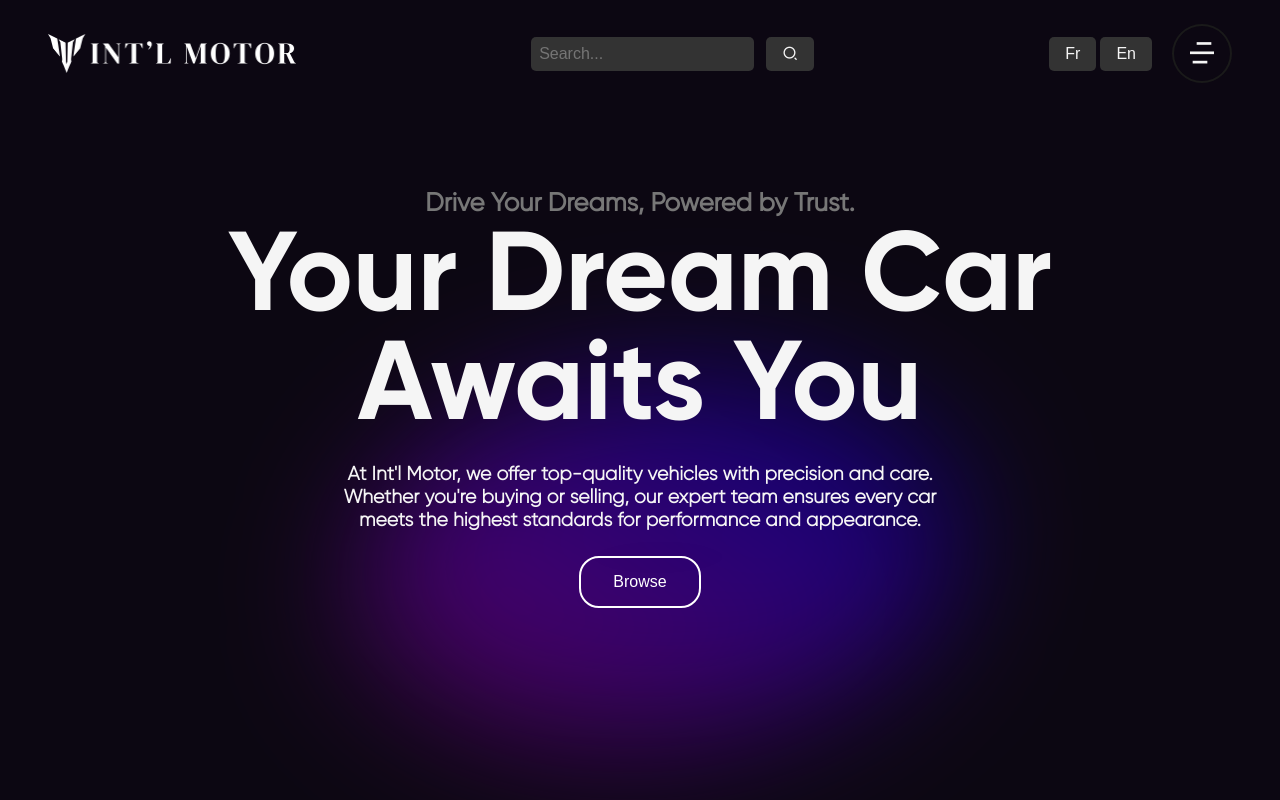
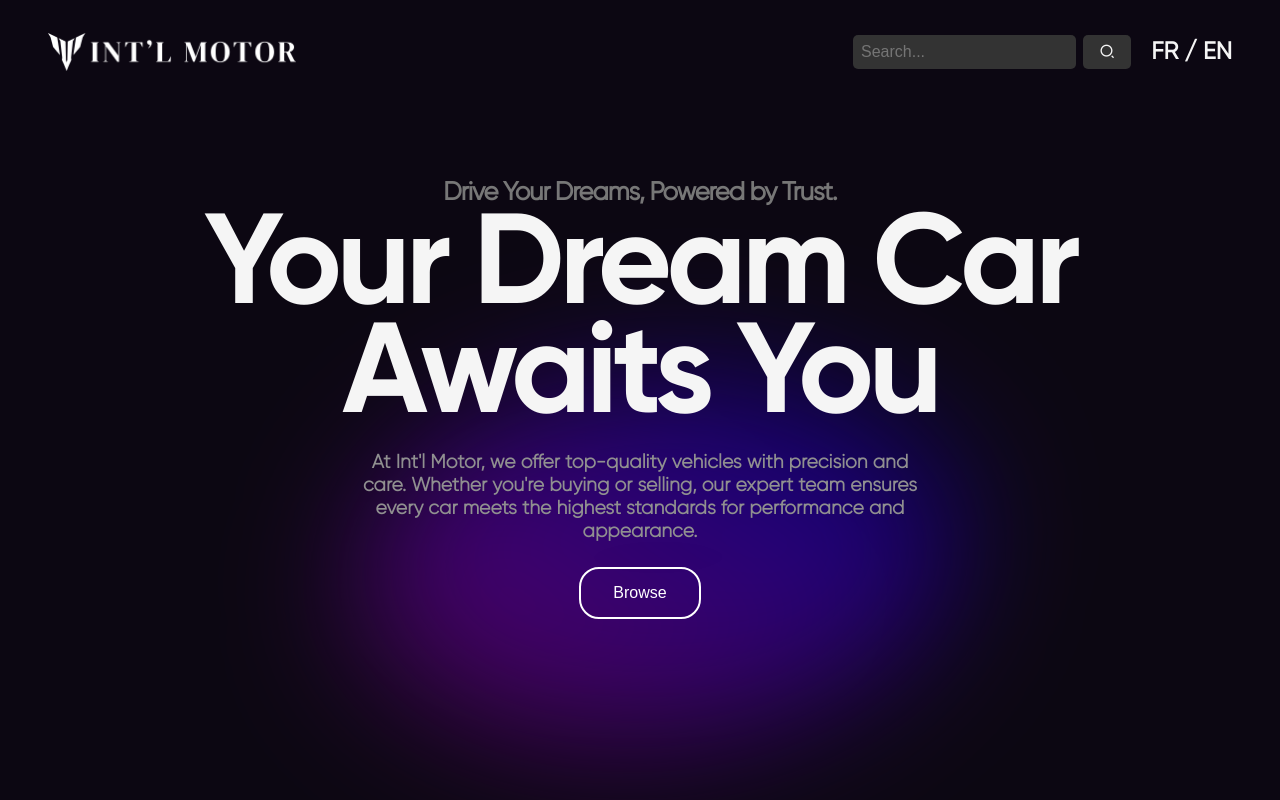
Before and after one commit to Sandesh13fr/AC-Demo-Webpage, a plain HTML site: page index.html in a window 1280 px wide. Drawn offline with nearby package versions, Linux system fonts and the light colour scheme.

Commit message:
minimal changessss

```diff
--- a/index.html
+++ b/index.html
@@ -17,18 +17,23 @@
         <div id="logoContainer">
             <a href=""><img src="./Assets/photos/3.Logo_Horizontale_Blanc_sanstagline.png" alt="logo"></a>
         </div>
+        <nav></nav>
         <!--Adding Search Bar-->
-        <div id="searchContainer">
-            <input type="text" id="searchInput" placeholder="Search...">
-            <button id="searchButton"><i class="ri-search-2-line"></i></button>
-        </div>
+
         <!--Adding change Language-->
-        <div class="language-opts">
-            <div>
-                <button value="Fr">Fr</button>
-                <button value="En">En</button>
+        <div class="container">
+            <div id="searchContainer">
+                <input type="text" id="searchInput" placeholder="Search...">
+                <button id="searchButton"><i class="ri-search-2-line"></i></button>
             </div>
-            <i class="ri-menu-4-line"></i>
+            <div class="language-opts">
+                <div class="language">
+                    <!-- <button value="Fr">Fr</button>/
+                    <button value="En">En</button> -->
+                    <h2><span class="fre">FR</span> / <span class="eng">EN</span></h2>
+                </div>
+                <i class="ri-menu-4-line"></i>
+            </div>
         </div>
     </header>
     <div id="full">
--- a/style.css
+++ b/style.css
@@ -58,18 +58,20 @@ body {
 .home .center-header1 h1 {
     font-family: "GilroyBold";
     font-weight: bold;
-    font-size: 7rem;
+    font-size: 8rem;
     z-index: 1;
     line-height: 6.8rem;
+    letter-spacing: -5px;
 }
 
 .home .center-header1 p {
-    width: 50%;
+    width: 45%;
     text-align: center;
     margin-top: 20px;
     font-family: light;
     font-weight: 600;
     font-size: 1.2rem;
+    color: #909090;
 }
 
 .home .center-header1 h2 {
@@ -80,6 +82,8 @@ body {
     z-index: 1;
     margin-bottom: 5px;
     color: #777777;
+    letter-spacing: -1px;
+
 }
 
 .btnContainer {
@@ -161,15 +165,16 @@ header {
             height: 100%;
             width: 100%;
             object-fit: contain;
-            }
+            transition: all ease-in 0.9s;
+        }
 
-        img:hover{
+        img:hover {
             transform: scale(1.2);
-            -webkit-transform: scale(1.2);
-            -moz-transform: scale(1.2);
-            -ms-transform: scale(1.2);
-            -o-transform: scale(1.2);
-}
+            -webkit-transform: scale(1.1);
+            -moz-transform: scale(1.1);
+            -ms-transform: scale(1.1);
+            -o-transform: scale(1.1);
+        }
     }
 
     nav {
@@ -192,7 +197,7 @@ header {
 
     input[type="text"] {
         padding: 0.5rem;
-        margin-right: 0.5rem;
+        margin-right: 0.2rem;
         border: none;
         border-radius: 5px;
         background-color: #333333;
@@ -205,30 +210,15 @@ header {
         background-color: #555555;
     }
 
-    button {
+    #searchButton {
         padding: 0.5rem 1rem;
-        border: none;
         border-radius: 5px;
         background-color: #333333;
         color: whitesmoke;
         cursor: pointer;
         font-size: 1rem;
         transition: background-color 0.3s ease;
-
-        &:hover {
-            background-color: #555555;
-        }
-
-        &:active {
-            background-color: #777777;
-        }
-    }
-    #searchButton{
-        background-color: #333333;
-        color: whitesmoke;
-        cursor: pointer;
-        font-size: 1rem;
-        transition: background-color 0.3s ease;
+        border: none;
 
         &:hover {
             background-color: #555555;
@@ -239,6 +229,11 @@ header {
         }
     }
 
+    .container{
+        display: flex ;
+        gap: 20px;
+    }
+
     .language-opts {
         display: flex;
         align-items: center;
@@ -247,8 +242,29 @@ header {
     }
 
     .language-opts i {
+        display: none;
         font-size: 2rem;
         cursor: pointer;
+    }
+
+    .language button{
+        border: none;
+        background-color: transparent;
+        color: white;
+        font-size: 1.3rem;
+    }
+
+    .language-opts i {
+        border: 2px solid #1a1a1a;
+        padding: 10px 12px;
+        border-radius: 50%;
+        font-size: 20px;
+        cursor: pointer;
+    }
+
+    .language-opts i:hover {
+        background-color: #373737;
+        color: rgb(255, 255, 255);
     }
 }
 
@@ -301,18 +317,6 @@ header {
     color: #000000;
 }
 
-.language-opts i {
-    border: 2px solid #1a1a1a;
-    padding: 10px 12px;
-    border-radius: 50%;
-    font-size: 20px;
-    cursor: pointer;
-}
-
-.language-opts i:hover {
-    background-color: #373737;
-    color: rgb(255, 255, 255);
-}
 
 @media (max-width: 1200px) {
     .home .center-header1 h1 {
@@ -385,11 +389,6 @@ header {
         width: 60vw;
         height: 30vw;
     }
-    .center-header1{
-        h2{
-
-        }
-    }
 }
 
 @media (max-width: 576px) {
```
